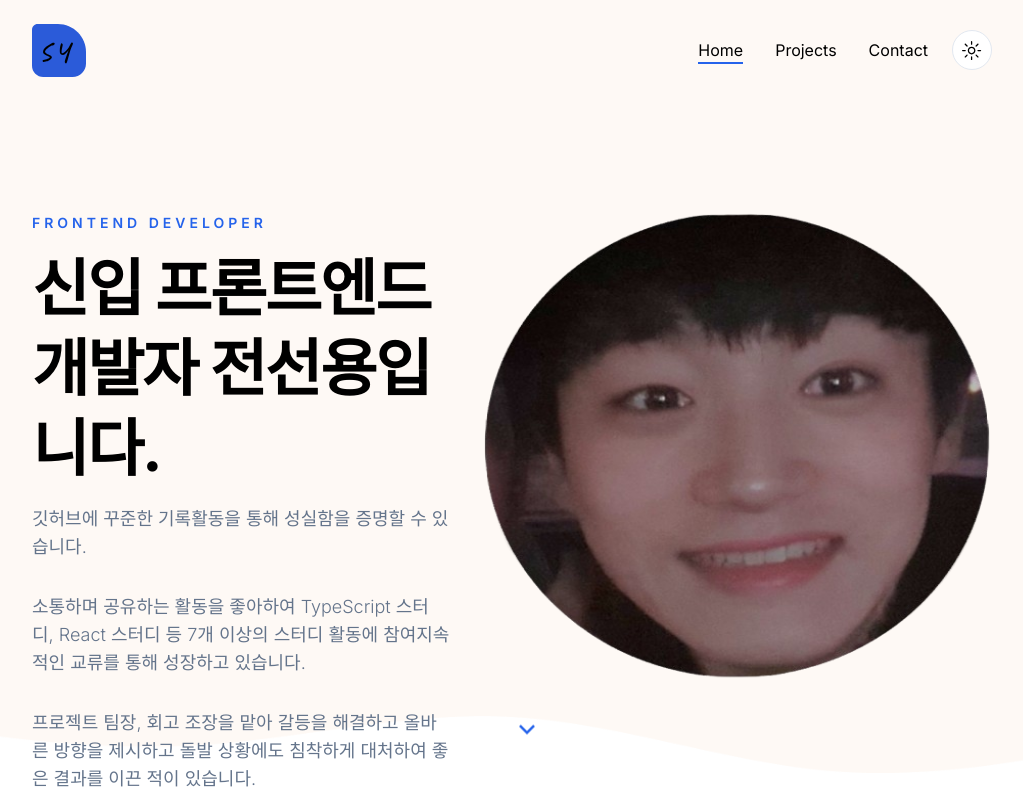
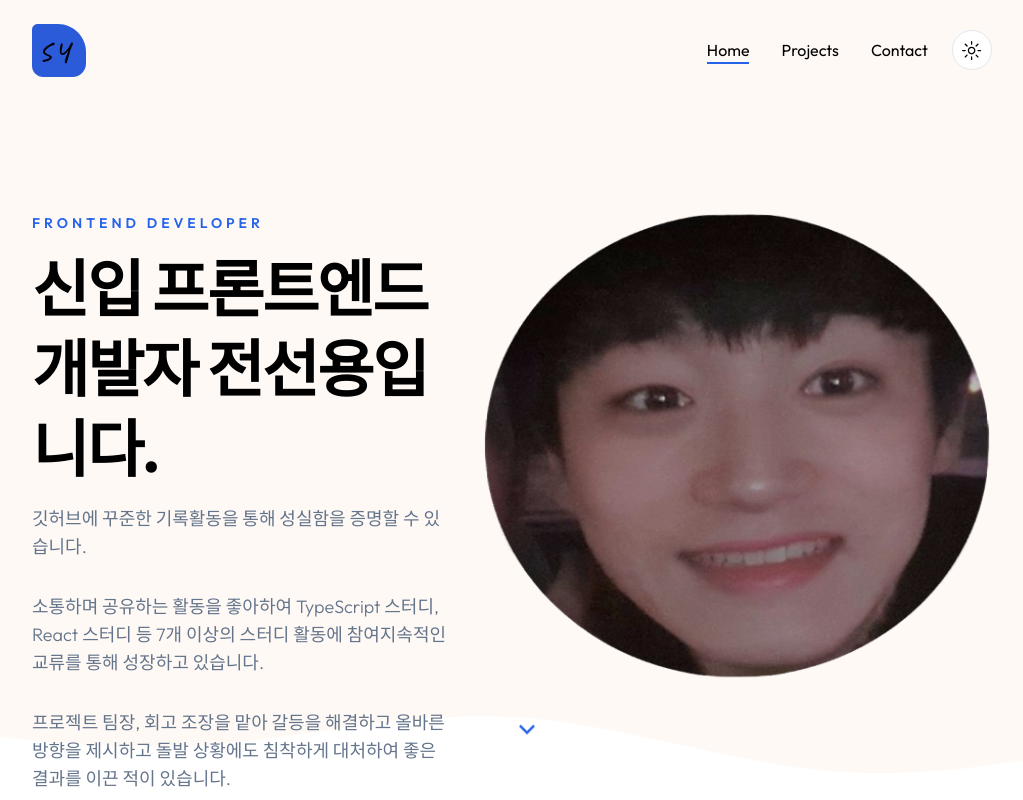
Before and after one commit to sy0725/next-portfolio, a Next.js app: page / in a window 1280 px wide. Shown: the top 800 px of the page, without its empty margins (128-1151 px from the left). Built offline with nearby package versions, Linux system fonts and the light colour scheme.

Commit message:
📁 layout 정리

```diff
--- a/app/layout.jsx
+++ b/app/layout.jsx
@@ -2,10 +2,10 @@
 import "/styles/globals.css";
 import Header from "@/components/header/Header";
 import Footer from "@/components/footer/Footer";
-
+import { Outfit } from "next/font/google";
 import { ThemeProvider } from "@/components/Theme/ThemeProvider";
 
-const inter = Inter({ subsets: ["latin"] });
+const outfit = Outfit({ subsets: ["latin"] });
 
 export const metadata = {
   title: "SunYong Portfolio",
@@ -19,7 +19,7 @@
 export default function RootLayout({ children }) {
   return (
     <html lang="ko" suppressHydrationWarning>
-      <body className={inter.className}>
+      <body className={outfit.className}>
         <ThemeProvider attribute="class" defaultTheme="light">
           <Header />
           {children}
```
